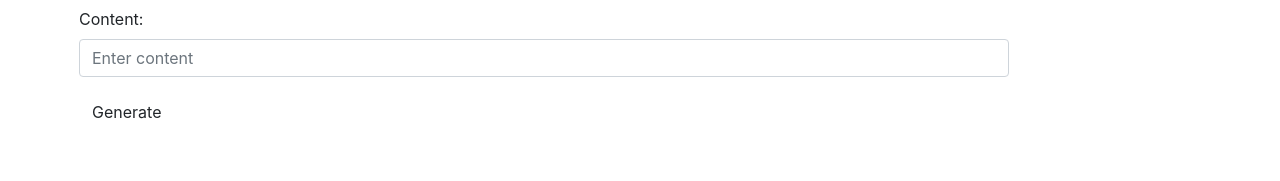
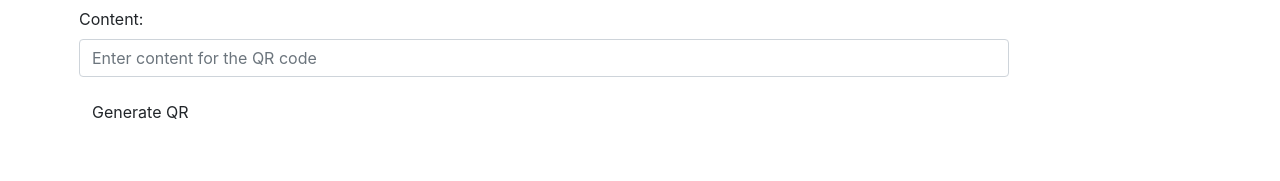
Before and after one commit to ES-Development-LLC/ES-Development-Website, a plain HTML site: page qr.html in a window 1280 px wide. Shown: the part 278-459 px from the top of the page. Drawn offline with nearby package versions, Linux system fonts and the light colour scheme; a script that the page names is missing.

Commit message:
qr update

```diff
--- a/qr.html
+++ b/qr.html
@@ -106,7 +106,7 @@
 			required data -->
 		<input type="text" size="60"
 			maxlength="60" class="form-control"
-			id="content" placeholder="Enter content" />
+			id="content" placeholder="Enter content for the QR code" />
 		</div>
 	</div>
 	<div class="form-group">
@@ -116,7 +116,7 @@
 		the entered data -->
 		<button type="button" class=
 			"btn btn-default" id="generate">
-			Generate
+			Generate QR
 		</button>
 		</div>
 	</div>
```
